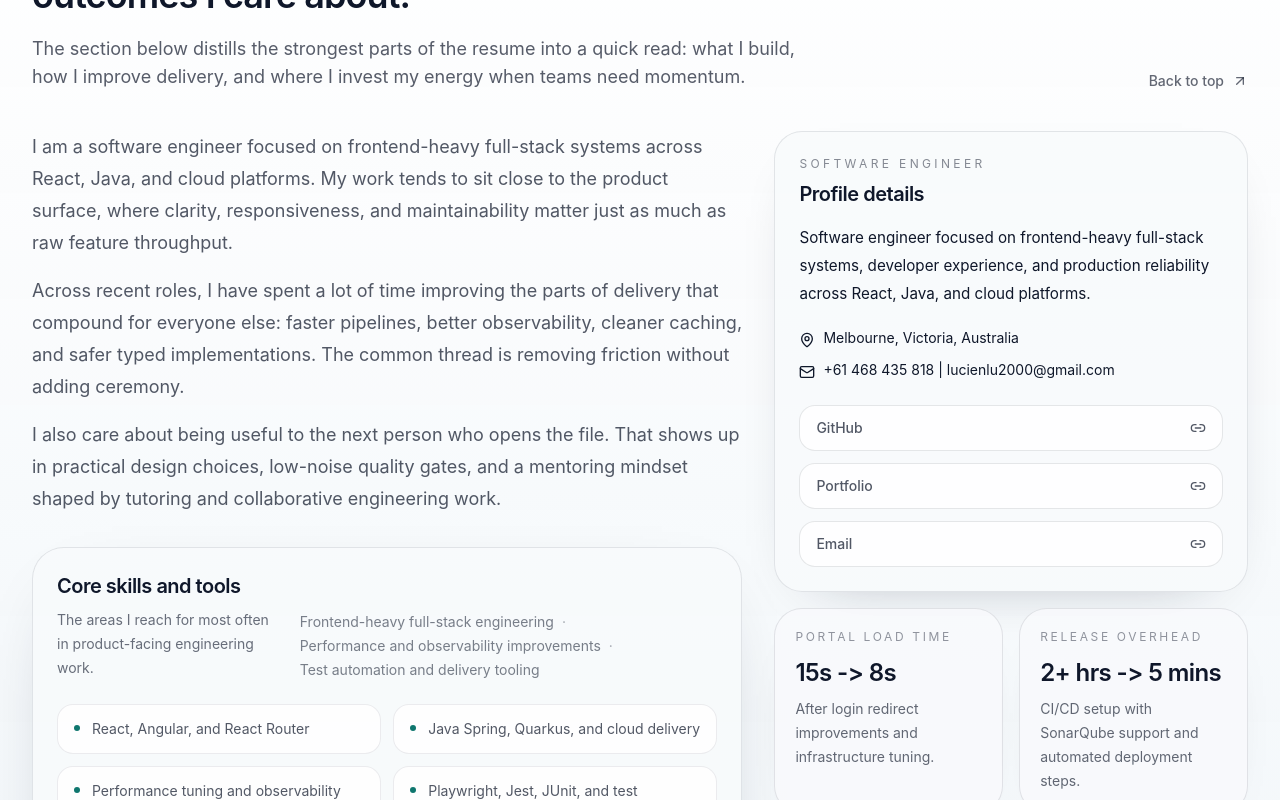
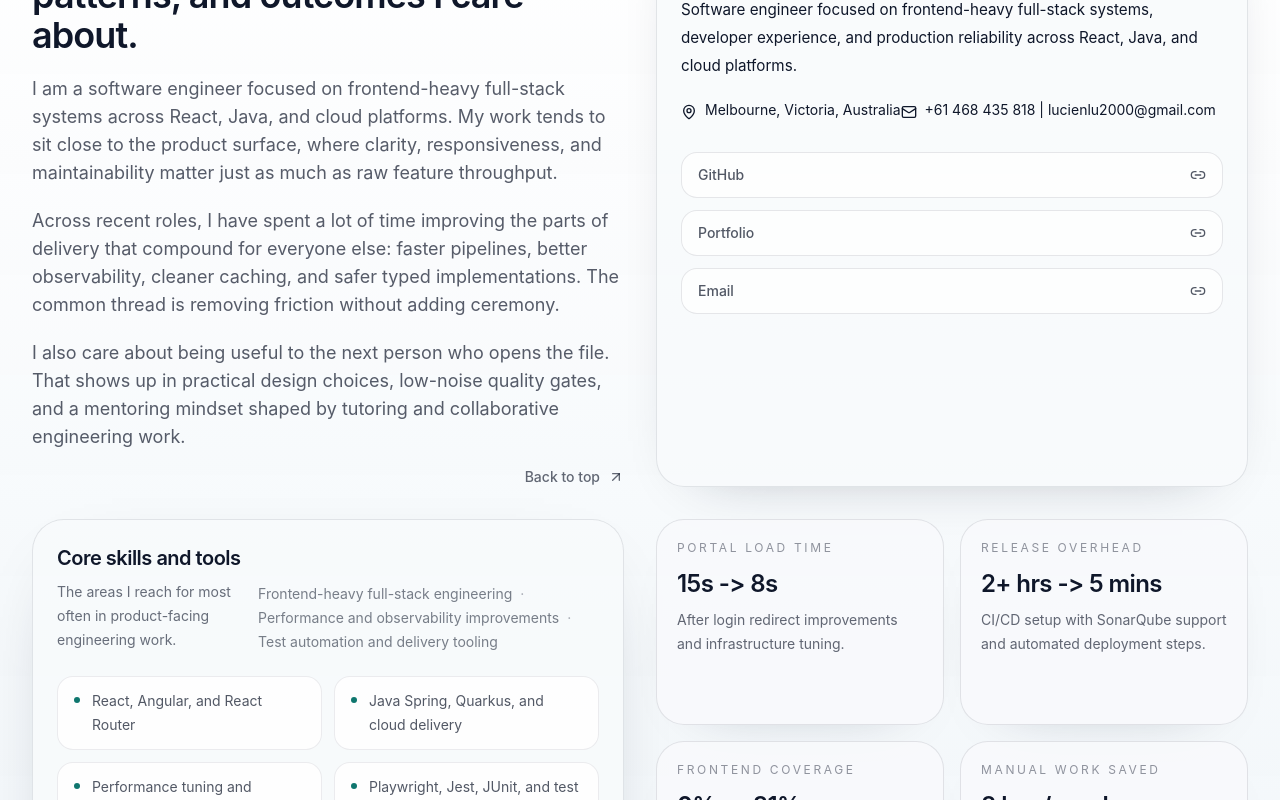
Before and after one commit to marutsuki/lucienxlu, a React (Vite) app: page / in a window 1280 px wide. Shown: the part 1140-1940 px from the top of the page. Built offline with nearby package versions, Linux system fonts and the light colour scheme.

Commit message:
fix(about): some manual cleaning up and alignment of the About Me section

```diff
--- a/src/components/ui/splash-layout.tsx
+++ b/src/components/ui/splash-layout.tsx
@@ -33,7 +33,7 @@ export const SplashLayout = ({
     <section
       aria-labelledby="splash-title"
       className={clsx(
-        'relative isolate overflow-hidden border-b border-foreground/10 bg-[radial-gradient(circle_at_top_left,_rgba(15,118,110,0.16),_transparent_42%),linear-gradient(180deg,_rgba(255,255,255,0.92),_rgba(248,250,252,1))] px-4 py-8 sm:px-6 lg:min-h-[100svh] lg:px-10',
+        'relative isolate overflow-hidden border-b border-foreground/10 bg-[radial-gradient(circle_at_top_left,rgba(15,118,110,0.16),transparent_42%),linear-gradient(180deg,rgba(255,255,255,0.92),rgba(248,250,252,1))] px-4 py-8 sm:px-6 lg:min-h-[100svh] lg:px-10',
         className,
       )}
     >
--- a/src/index.css
+++ b/src/index.css
@@ -1,4 +1,8 @@
 @import "tailwindcss";
+
+html {
+  scroll-behavior: smooth;
+}
 
 @custom-variant dark (&:where(.dark, .dark *));
 
--- a/src/pages/HomePage.tsx
+++ b/src/pages/HomePage.tsx
@@ -1,64 +1,39 @@
-import { useEffect, useState } from 'react'
-import clsx from 'clsx'
-import { ArrowUpRight, Link2, Mail, MapPin } from 'lucide-react'
-import { AboutCard } from '../components/ui/about-card'
-import { MetadataLine } from '../components/ui/metadata-line'
-import { SplashLayout } from '../components/ui/splash-layout'
-import { landingContent, resumeContent } from '../data/content'
+import { useEffect, useState } from "react";
+import clsx from "clsx";
+import { ArrowUpRight, Link2, Mail, MapPin } from "lucide-react";
+import { AboutCard } from "../components/ui/about-card";
+import { MetadataLine } from "../components/ui/metadata-line";
+import { SplashLayout } from "../components/ui/splash-layout";
+import { landingContent, resumeContent } from "../data/content";
 
 const HomePage = () => {
-  const { hero, about, navigationCues } = landingContent
-  const { profile } = resumeContent
-  const [isAboutVisible, setIsAboutVisible] = useState(() => {
-    if (typeof window === 'undefined') {
-      return false
-    }
+  return (
+    <div className="flex flex-col">
+      <SplashSection />
+      <AboutSection />
+    </div>
+  );
+};
 
-    return window.matchMedia('(prefers-reduced-motion: reduce)').matches
-  })
+export default HomePage;
 
-  useEffect(() => {
-    const aboutSection = document.getElementById(about.id)
-
-    if (!aboutSection || isAboutVisible) {
-      return
-    }
-
-    const observer = new IntersectionObserver(
-      ([entry]) => {
-        if (!entry?.isIntersecting) {
-          return
-        }
-
-        setIsAboutVisible(true)
-        observer.disconnect()
-      },
-      {
-        threshold: 0.2,
-      },
-    )
-
-    observer.observe(aboutSection)
-
-    return () => {
-      observer.disconnect()
-    }
-  }, [about.id, isAboutVisible])
+const SplashSection = () => {
+  const { about, hero, navigationCues } = landingContent;
+  const { profile } = resumeContent;
 
   return (
-    <div className="flex flex-col">
     <div id="splash">
       <SplashLayout
         actions={[
           {
             label: navigationCues[0].label,
             href: navigationCues[0].href,
-              variant: 'primary',
+            variant: "primary",
           },
           {
             label: profile.links[0].label,
             href: profile.links[0].href,
-              variant: 'secondary',
+            variant: "secondary",
           },
         ]}
         eyebrow={hero.eyebrow}
@@ -103,7 +78,49 @@ const HomePage = () => {
         title={hero.title}
       />
     </div>
+  );
+};
 
+const AboutSection = () => {
+  const { hero, about } = landingContent;
+  const { profile } = resumeContent;
+  const [isAboutVisible, setIsAboutVisible] = useState(() => {
+    if (typeof window === "undefined") {
+      return false;
+    }
+
+    return window.matchMedia("(prefers-reduced-motion: reduce)").matches;
+  });
+
+  useEffect(() => {
+    const aboutSection = document.getElementById(about.id);
+
+    if (!aboutSection || isAboutVisible) {
+      return;
+    }
+
+    const observer = new IntersectionObserver(
+      ([entry]) => {
+        if (!entry?.isIntersecting) {
+          return;
+        }
+
+        setIsAboutVisible(true);
+        observer.disconnect();
+      },
+      {
+        threshold: 0.2,
+      },
+    );
+
+    observer.observe(aboutSection);
+
+    return () => {
+      observer.disconnect();
+    };
+  }, [about.id, isAboutVisible]);
+
+  return (
     <section
       aria-labelledby="about-title"
       className="scroll-mt-6 border-b border-foreground/10 bg-[linear-gradient(180deg,rgba(255,255,255,0.95),rgba(241,245,249,0.9))]"
@@ -111,11 +128,13 @@ const HomePage = () => {
     >
       <div
         className={clsx(
-            'mx-auto max-w-7xl px-4 py-16 transition-all duration-700 ease-out sm:px-6 lg:px-8 lg:py-20',
-            isAboutVisible ? 'translate-y-0 opacity-100' : 'translate-y-8 opacity-0',
+          "grid grid-cols-2 gap-8 mx-auto max-w-7xl px-4 py-16 transition-all duration-700 ease-out sm:px-6 lg:px-8 lg:py-20",
+          isAboutVisible
+            ? "translate-y-0 opacity-100"
+            : "translate-y-8 opacity-0",
         )}
       >
-          <div className="flex flex-col gap-4 sm:flex-row sm:items-end sm:justify-between">
+        <div className="flex lg:flex-col gap-4 sm:flex-row sm:items-end sm:justify-between">
           <div className="max-w-3xl">
             <p className="text-sm uppercase tracking-[0.28em] text-foreground/50">
               {about.eyebrow}
@@ -126,9 +145,14 @@ const HomePage = () => {
             >
               {about.title}
             </h2>
-              <p className="mt-5 text-base leading-7 text-foreground/70 sm:text-lg">
-                {about.summary}
+            {about.paragraphs.map((paragraph, index) => (
+              <p
+                key={`about-paragraph-${index}`}
+                className="mt-5 text-base leading-7 text-foreground/70 sm:text-lg"
+              >
+                {paragraph}
               </p>
+            ))}
           </div>
           <a
             className="inline-flex items-center gap-2 text-sm font-medium text-foreground/65 transition-colors hover:text-foreground focus-visible:outline-none focus-visible:ring-2 focus-visible:ring-foreground/30 focus-visible:ring-offset-4"
@@ -139,27 +163,57 @@ const HomePage = () => {
           </a>
         </div>
 
-          <div className="mt-10 grid gap-8 lg:grid-cols-[minmax(0,1.2fr)_minmax(19rem,0.8fr)] lg:items-start">
+        <AboutCard
+          badge={profile.headline}
+          description={
+            <div className="space-y-5">
+              <p>{profile.summary}</p>
+              <div className="space-y-3 text-sm text-foreground/68">
+                <p className="inline-flex items-start gap-2">
+                  <MapPin aria-hidden="true" className="mt-1 size-4 shrink-0" />
+                  <span>{profile.location}</span>
+                </p>
+                <p className="inline-flex items-start gap-2">
+                  <Mail aria-hidden="true" className="mt-1 size-4 shrink-0" />
+                  <span>{profile.contact}</span>
+                </p>
+              </div>
+              <ul className="grid gap-3 sm:grid-cols-3 lg:grid-cols-1">
+                {about.quickLinks.map((link) => (
+                  <li key={link.href}>
+                    <a
+                      className="inline-flex w-full items-center justify-between gap-3 rounded-2xl border border-foreground/10 bg-surface/75 px-4 py-3 text-sm font-medium text-foreground/72 transition-colors hover:border-foreground/20 hover:text-foreground focus-visible:outline-none focus-visible:ring-2 focus-visible:ring-foreground/30 focus-visible:ring-offset-2"
+                      href={link.href}
+                      rel={
+                        link.href.startsWith("http")
+                          ? "noopener noreferrer"
+                          : undefined
+                      }
+                      target={
+                        link.href.startsWith("http") ? "_blank" : undefined
+                      }
+                    >
+                      <span>{link.label}</span>
+                      <Link2 aria-hidden="true" className="size-4 shrink-0" />
+                    </a>
+                  </li>
+                ))}
+              </ul>
+            </div>
+          }
+          title="Profile details"
+        />
+
         <div className="space-y-8">
-              <div className="space-y-4">
-                {about.paragraphs.map((paragraph) => (
-                  <p
-                    className="max-w-3xl text-base leading-8 text-foreground/72 sm:text-lg"
-                    key={paragraph}
-                  >
-                    {paragraph}
-                  </p>
-                ))}
-              </div>
-
-              <div className="rounded-[2rem] border border-foreground/10 bg-background/80 p-6 shadow-[0_24px_80px_-52px_rgba(15,23,42,0.45)]">
+          <div className="rounded-4xl border border-foreground/10 bg-background/80 p-6 shadow-[0_24px_80px_-52px_rgba(15,23,42,0.45)]">
             <div className="flex flex-col gap-4 sm:flex-row sm:items-end sm:justify-between">
               <div>
                 <h3 className="text-xl font-semibold tracking-tight">
                   Core skills and tools
                 </h3>
                 <p className="mt-2 text-sm leading-6 text-foreground/62">
-                      The areas I reach for most often in product-facing engineering work.
+                  The areas I reach for most often in product-facing engineering
+                  work.
                 </p>
               </div>
               <MetadataLine
@@ -184,46 +238,6 @@ const HomePage = () => {
           </div>
         </div>
 
-            <div className="space-y-4 lg:sticky lg:top-6">
-              <AboutCard
-                badge={profile.headline}
-                description={
-                  <div className="space-y-5">
-                    <p>{profile.summary}</p>
-                    <div className="space-y-3 text-sm text-foreground/68">
-                      <p className="inline-flex items-start gap-2">
-                        <MapPin aria-hidden="true" className="mt-1 size-4 shrink-0" />
-                        <span>{profile.location}</span>
-                      </p>
-                      <p className="inline-flex items-start gap-2">
-                        <Mail aria-hidden="true" className="mt-1 size-4 shrink-0" />
-                        <span>{profile.contact}</span>
-                      </p>
-                    </div>
-                    <ul className="grid gap-3 sm:grid-cols-3 lg:grid-cols-1">
-                      {about.quickLinks.map((link) => (
-                        <li key={link.href}>
-                          <a
-                            className="inline-flex w-full items-center justify-between gap-3 rounded-2xl border border-foreground/10 bg-surface/75 px-4 py-3 text-sm font-medium text-foreground/72 transition-colors hover:border-foreground/20 hover:text-foreground focus-visible:outline-none focus-visible:ring-2 focus-visible:ring-foreground/30 focus-visible:ring-offset-2"
-                            href={link.href}
-                            rel={
-                              link.href.startsWith('http')
-                                ? 'noopener noreferrer'
-                                : undefined
-                            }
-                            target={link.href.startsWith('http') ? '_blank' : undefined}
-                          >
-                            <span>{link.label}</span>
-                            <Link2 aria-hidden="true" className="size-4 shrink-0" />
-                          </a>
-                        </li>
-                      ))}
-                    </ul>
-                  </div>
-                }
-                title="Profile details"
-              />
-
         <div className="grid gap-4 sm:grid-cols-2">
           {about.metrics.map((metric) => (
             <article
@@ -245,11 +259,6 @@ const HomePage = () => {
           ))}
         </div>
       </div>
-          </div>
-        </div>
     </section>
-    </div>
-  )
-}
-
-export default HomePage
+  );
+};
```
Lines whose indentation alone changed are shown as unchanged.
